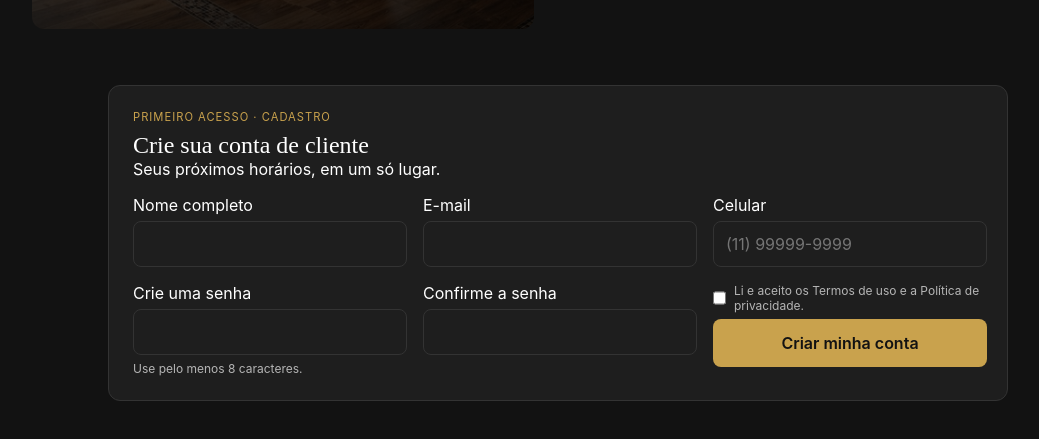
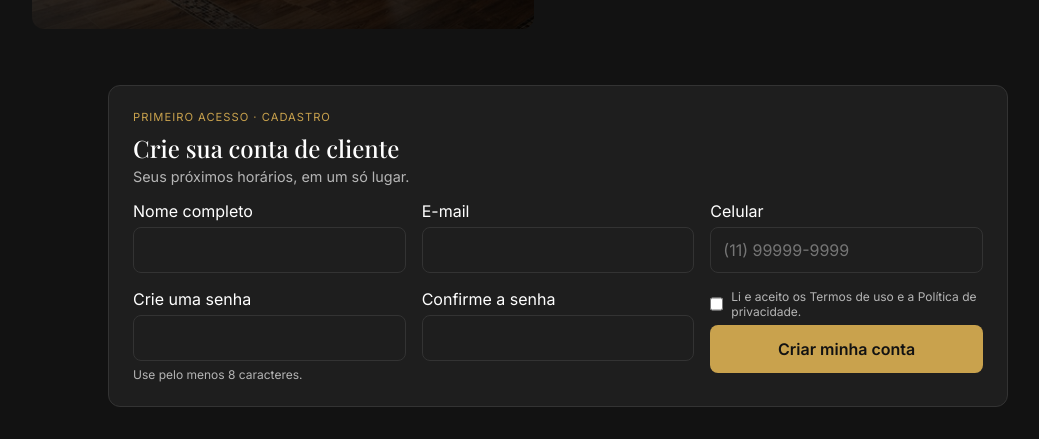
Before and after one commit to isabellyfranklin/barbearia-app, a plain HTML site: page frontend/index.html in a window 1280 px wide. Shown: the part 475-914 px from the top of the page, without its empty margins (82-1121 px from the left). Drawn offline with nearby package versions, Linux system fonts and the light colour scheme.

Commit message:
Ajustes de fonte e visual do login

```diff
--- a/frontend/css/login.css
+++ b/frontend/css/login.css
@@ -84,7 +84,19 @@
 
 h1 {
   font-family: "Playfair Display", serif;
+  font-weight: 500;
   margin-bottom: 8px;
+}
+
+.cadastro h2 {
+  font-family: "Playfair Display", serif;
+  font-weight: 500;
+  margin-bottom: 4px;
+}
+
+.cadastro .subtitulo {
+  color: var(--texto-suave);
+  font-size: 0.9rem;
 }
 
 .login > p {
@@ -211,6 +223,14 @@
   color: var(--texto-suave);
 }
 
+input:-webkit-autofill,
+input:-webkit-autofill:hover,
+input:-webkit-autofill:focus {
+  -webkit-text-fill-color: var(--texto);
+  -webkit-box-shadow: 0 0 0 1000px var(--superficie) inset;
+  caret-color: var(--texto);
+}
+
 /* Celular: tudo em uma coluna */
 @media (max-width: 768px) {
   .tela-login {
--- a/frontend/index.html
+++ b/frontend/index.html
@@ -4,6 +4,10 @@
     <meta charset="UTF-8" />
     <meta name="viewport" content="width=device-width, initial-scale=1.0" />
     <title>Prumo | Entrar</title>
+    <link rel="preconnect" href="https://fonts.googleapis.com" />
+    <link rel="preconnect" href="https://fonts.gstatic.com" crossorigin />
+    <link href="https://fonts.googleapis.com/css2?family=Inter:wght@400;500;600&family=Playfair+Display:wght@500;600&display=swap" rel="stylesheet"/>
+    <link rel="stylesheet" href="css/login.css" />
     <link rel="stylesheet" href="css/login.css" />
   </head>
   <body>
```
